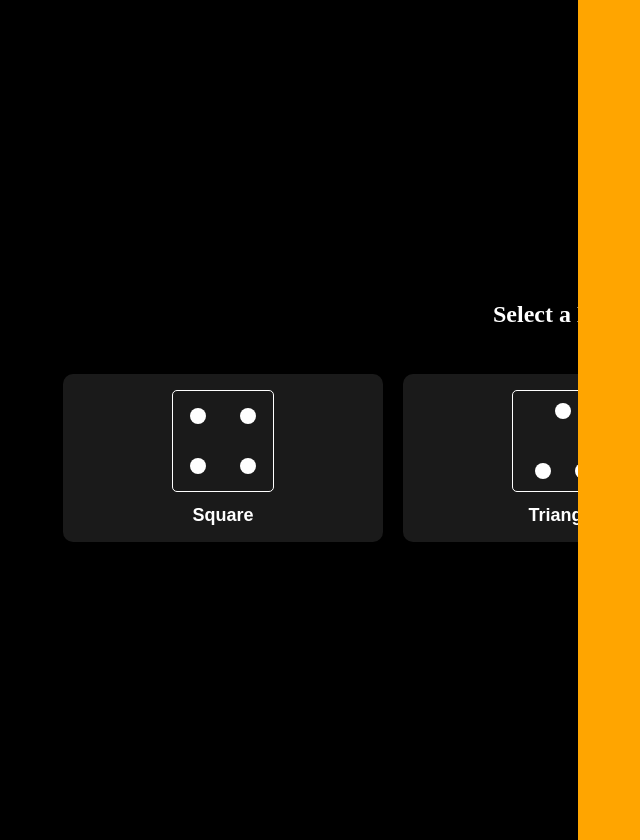
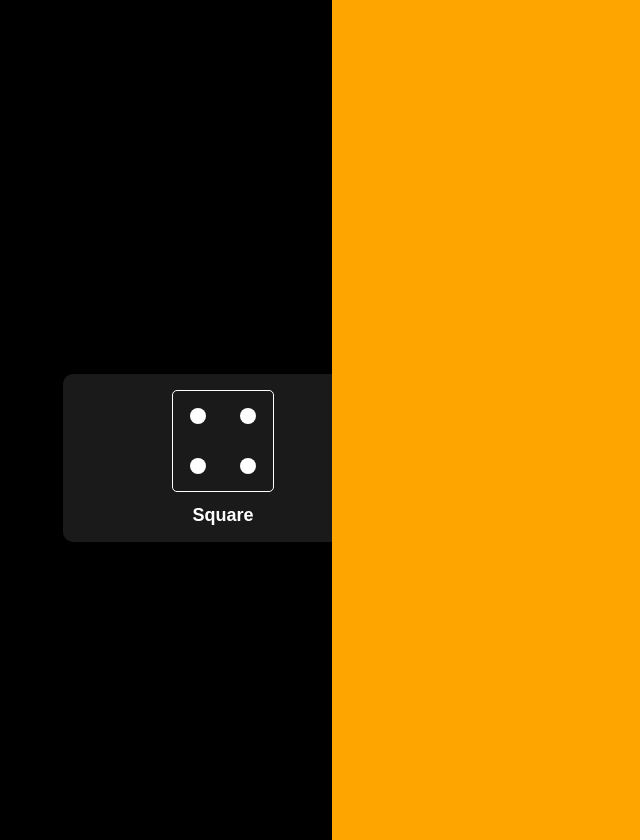
Before and after one commit to LeDevNovice/StellarFlow, a React (Vite) app: page / in a window 1280 px wide. Both pictures are taken after a click on the button "Play". Shown: the whole page, without its empty margins (77-717 px from the left). Built offline with nearby package versions, Linux system fonts and the light colour scheme.

Commit message:
fix: create vessel animation

```diff
--- a/src/components/TransitionAnimation/TransitionAnimation.css
+++ b/src/components/TransitionAnimation/TransitionAnimation.css
@@ -2,19 +2,18 @@
   position: fixed;
   top: 0;
   left: 0;
-  width: 200%;
+  width: 250%;
   height: 200%;
+  top: -50%;
   pointer-events: none;
   overflow: hidden;
-  z-index: 1000;
+  z-index: 3;
 }
 
 .transition-triangle {
   position: absolute;
-  width: 200%;
-  height: 200%;
-  top: -100%;
-  transform: translateX(100%);
+  width: 100%;
+  height: 100%;
   animation: triangleSlide 5s forwards;
 }
 
@@ -23,9 +22,9 @@
     transform: translateX(-100%);
   }
   50% {
-    transform: translateX(0%); /* Le triangle couvre l'écran */
+    transform: translateX(0%);
   }
   100% {
-    transform: translateX(100%); /* Le triangle sort par la gauche */
+    transform: translateX(100%);
   }
 }
```
